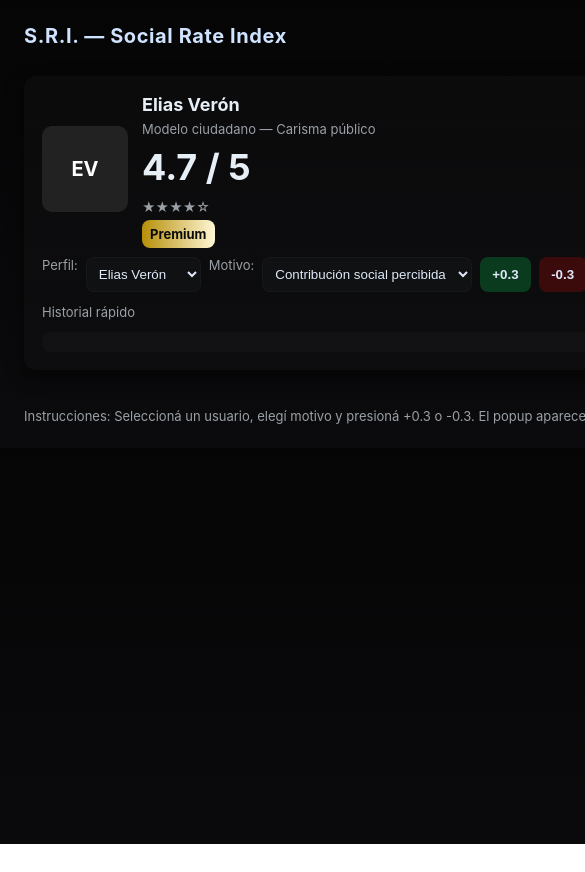
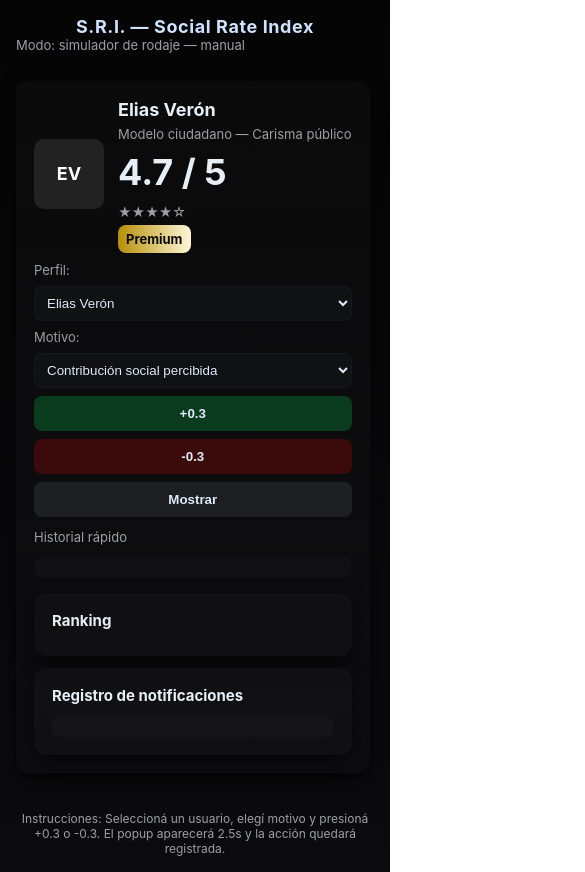
Before and after one commit to sanjuanvalentina0-cell/S.R.I, a plain HTML site: page index.html in a window 390 px wide. Shown: the top 872 px of the page, 585 px wide, since content can reach past the window. Before the commit the page ends 844 px from the top, so only its background shows below. Drawn offline with Linux system fonts and the light colour scheme.

Commit message:
Update index.html

```diff
--- a/index.html
+++ b/index.html
@@ -8,23 +8,63 @@
   :root{
     --bg:#0b0b0d; --panel:#0f1113; --muted:#9aa0a6; --glass: rgba(0,0,0,0.6);
   }
-  body{background:linear-gradient(180deg,#050506 0%, #0b0b0d 100%); color:#e6eef6; font-family: Inter, Arial, sans-serif; margin:0; padding:24px; -webkit-font-smoothing:antialiased;}
-  .container{max-width:980px; margin:0 auto; display:grid; grid-template-columns: 1fr 360px; gap:20px; align-items:start;}
-  header{grid-column:1/-1; display:flex; justify-content:space-between; align-items:center; margin-bottom:8px;}
-  header h1{font-size:20px; letter-spacing:0.6px; margin:0;}
+  body{
+    background:linear-gradient(180deg,#050506 0%, #0b0b0d 100%);
+    color:#e6eef6;
+    font-family: Inter, Arial, sans-serif;
+    margin:0;
+    padding:16px;
+    -webkit-font-smoothing:antialiased;
+  }
+  .container{
+    max-width:980px;
+    margin:0 auto;
+    display:grid;
+    grid-template-columns: 1fr 360px;
+    gap:20px;
+    align-items:start;
+  }
+  header{
+    grid-column:1/-1;
+    display:flex;
+    flex-wrap:wrap;
+    justify-content:space-between;
+    align-items:center;
+    margin-bottom:8px;
+    text-align:center;
+  }
+  header h1{
+    font-size:20px;
+    letter-spacing:0.6px;
+    margin:0;
+    width:100%;
+  }
   header .brand{font-weight:700; color:#cfe3ff;}
-  .card{background:linear-gradient(180deg, rgba(255,255,255,0.02), rgba(255,255,255,0.01)); border-radius:12px; padding:18px; box-shadow: 0 6px 18px rgba(0,0,0,0.6);}
+  .card{
+    background:linear-gradient(180deg, rgba(255,255,255,0.02), rgba(255,255,255,0.01));
+    border-radius:12px;
+    padding:18px;
+    box-shadow: 0 6px 18px rgba(0,0,0,0.6);
+  }
   .profile{display:flex; gap:14px; align-items:center;}
   .avatar{width:86px; height:86px; border-radius:10px; background:#222; display:flex; align-items:center; justify-content:center; font-weight:700; color:#fff; font-size:20px;}
   .meta h2{margin:0 0 6px 0; font-size:18px;}
   .meta p{margin:0; color:var(--muted); font-size:13px;}
   .stars{margin-top:10px; font-size:20px;}
   .score-big{font-size:36px; font-weight:700; margin-top:8px;}
-  .controls{display:flex; gap:8px; margin-top:12px;}
-  button{border:0; padding:10px 12px; border-radius:8px; cursor:pointer; font-weight:600; background:#141617; color:#dfe9f8;}
+  .controls{display:flex; flex-wrap:wrap; gap:8px; margin-top:12px;}
+  button{border:0; padding:10px 12px; border-radius:8px; cursor:pointer; font-weight:600; background:#141617; color:#dfe9f8; flex:1;}
   button.positive{background:#0b3b1f;}
   button.negative{background:#3b0b0b;}
-  select,input[type=text]{background:#0f1113; border:1px solid rgba(255,255,255,0.03); color:#dfe9f8; padding:8px; border-radius:8px;}
+  select,input[type=text]{
+    background:#0f1113;
+    border:1px solid rgba(255,255,255,0.03);
+    color:#dfe9f8;
+    padding:8px;
+    border-radius:8px;
+    flex:1;
+    min-width:130px;
+  }
   .right-column{position:relative;}
   .ranking{margin-bottom:12px;}
   .row{display:flex; justify-content:space-between; gap:10px; padding:8px 0; border-bottom:1px solid rgba(255,255,255,0.02); align-items:center;}
@@ -34,7 +74,6 @@
   .notif-title{font-size:13px; color:#9fb7ff; font-weight:700; margin-bottom:6px;}
   .notif-body{font-size:16px;}
   footer{grid-column:1/-1; margin-top:18px; color:var(--muted); font-size:13px;}
-  /* Colors for classes */
   .premium{background:linear-gradient(90deg,#b68f08,#fff7d6); color:#0a0a0a;}
   .estandar{background:linear-gradient(90deg,#8fb9ff,#dff3ff); color:#041024;}
   .bajo{background:#9aa0a6; color:#041024;}
@@ -42,6 +81,34 @@
   .noaut{background:linear-gradient(90deg,#e34b4b,#ffd6d6); color:#041024;}
   .small-muted{color:var(--muted); font-size:13px;}
   .controls .btn-action{min-width:48px;}
+
+  /* 📱 --- Diseño vertical (responsive) --- */
+  @media (max-width: 768px) {
+    .container{
+      display:flex;
+      flex-direction:column;
+      gap:20px;
+    }
+    header h1{
+      font-size:18px;
+    }
+    .avatar{width:70px; height:70px; font-size:18px;}
+    .controls{
+      flex-direction:column;
+      align-items:stretch;
+    }
+    button, select{
+      width:100%;
+    }
+    .right-column{
+      width:100%;
+      order:2;
+    }
+    footer{
+      text-align:center;
+      font-size:12px;
+    }
+  }
 </style>
 </head>
 <body>
@@ -52,8 +119,8 @@
     </header>
 
     <section class="card">
-      <div style="display:flex; justify-content:space-between; align-items:flex-start; gap:12px;">
-        <div style="flex:1;">
+      <div style="display:flex; flex-direction:column; gap:16px;">
+        <div>
           <div style="display:flex; gap:14px; align-items:center;">
             <div class="avatar" id="avatar">EV</div>
             <div class="meta">
@@ -85,7 +152,7 @@
           </div>
         </div>
 
-        <aside class="right-column" style="width:320px;">
+        <aside class="right-column">
           <div class="card ranking">
             <h3 style="margin:0 0 8px 0;font-size:15px;">Ranking</h3>
             <div id="rankingList"></div>
@@ -108,7 +175,7 @@
   </div>
 
 <script>
-// Datos iniciales
+/* --- Tu mismo script, intacto --- */
 let users = [
   {id:1, name:'Elias Verón', score:4.7, role:'Modelo ciudadano — Carisma público', avatar:'EV'},
   {id:2, name:'Luna Ortega', score:4.0, role:'Artista/creadora', avatar:'LO'},
@@ -132,117 +199,34 @@ const negativeReasons = [
   'Riesgo social detectado'
 ];
 
-function classFromScore(s){
-  if(s>=4.5) return 'Premium';
-  if(s>=3.5) return 'Estándar';
-  if(s>=2.5) return 'Bajo';
-  if(s>=1.5) return 'Riesgo';
-  return 'No Autorizado';
-}
-function classClass(s){
-  if(s>=4.5) return 'premium';
-  if(s>=3.5) return 'estandar';
-  if(s>=2.5) return 'bajo';
-  if(s>=1.5) return 'riesgo';
-  return 'noaut';
-}
+function classFromScore(s){ if(s>=4.5) return 'Premium'; if(s>=3.5) return 'Estándar'; if(s>=2.5) return 'Bajo'; if(s>=1.5) return 'Riesgo'; return 'No Autorizado'; }
+function classClass(s){ if(s>=4.5) return 'premium'; if(s>=3.5) return 'estandar'; if(s>=2.5) return 'bajo'; if(s>=1.5) return 'riesgo'; return 'noaut'; }
 
-const selectUser = document.getElementById('selectUser');
-const reasonSelect = document.getElementById('reasonSelect');
-const avatar = document.getElementById('avatar');
-const userName = document.getElementById('userName');
-const userRole = document.getElementById('userRole');
-const scoreDisplay = document.getElementById('scoreDisplay');
-const starsDisplay = document.getElementById('starsDisplay');
-const classBadge = document.getElementById('classBadge');
-const miniHistory = document.getElementById('miniHistory');
-const rankingList = document.getElementById('rankingList');
-const notifHistory = document.getElementById('notifHistory');
-const popup = document.getElementById('popup');
-const popupBody = document.getElementById('popupBody');
+const selectUser=document.getElementById('selectUser'),reasonSelect=document.getElementById('reasonSelect'),avatar=document.getElementById('avatar'),
+userName=document.getElementById('userName'),userRole=document.getElementById('userRole'),scoreDisplay=document.getElementById('scoreDisplay'),
+starsDisplay=document.getElementById('starsDisplay'),classBadge=document.getElementById('classBadge'),miniHistory=document.getElementById('miniHistory'),
+rankingList=document.getElementById('rankingList'),notifHistory=document.getElementById('notifHistory'),popup=document.getElementById('popup'),popupBody=document.getElementById('popupBody');
 
-function init(){
-  users.forEach(u => {
-    let opt = document.createElement('option');
-    opt.value = u.id;
-    opt.textContent = u.name;
-    selectUser.appendChild(opt);
-  });
-  selectUser.value = users[0].id;
-  populateReasons();
-  renderUser(users[0].id);
-  renderRanking();
-}
-function populateReasons(){
-  reasonSelect.innerHTML = '';
-  positiveReasons.concat(negativeReasons).forEach(r => {
-    let o = document.createElement('option'); o.value = r; o.textContent = r; reasonSelect.appendChild(o);
-  });
-}
-function renderUser(id){
-  const u = users.find(x=>x.id==id);
-  avatar.textContent = u.avatar;
-  userName.textContent = u.name;
-  userRole.textContent = u.role;
-  scoreDisplay.textContent = u.score.toFixed(1);
-  starsDisplay.textContent = starsFromScore(u.score);
-  classBadge.textContent = classFromScore(u.score);
-  classBadge.className = 'class-badge ' + classClass(u.score);
-  updateMiniHistory(u.id);
-}
-function starsFromScore(s){
-  let full = Math.floor(s);
-  let half = (s - full) >= 0.5 ? 1 : 0;
-  let out = '★'.repeat(full) + (half? '☆' : '') + '☆'.repeat(Math.max(0,5-full-half));
-  return out;
-}
-function renderRanking(){
-  let sorted = [...users].sort((a,b)=>b.score-a.score);
-  rankingList.innerHTML='';
-  sorted.forEach((u) => {
-    let div = document.createElement('div');
-    div.className = 'row';
-    div.innerHTML = `<div style="display:flex;gap:10px;align-items:center"><div style="width:36px;height:36px;border-radius:6px;background:#141516;display:flex;align-items:center;justify-content:center;font-weight:700">${u.avatar}</div><div><div style="font-weight:700">${u.name}</div><div class="small-muted" style="font-size:12px">${u.role}</div></div></div><div style="text-align:right"><div style="font-weight:700">${u.score.toFixed(1)}</div><div style="margin-top:6px"><span class="class-badge ${classClass(u.score)}">${classFromScore(u.score)}</span></div></div>`;
-    div.onclick = ()=>{ selectUser.value = u.id; renderUser(u.id); };
-    rankingList.appendChild(div);
-  });
-}
-function pushNotification(text){
-  popupBody.textContent = text;
-  popup.style.display = 'block';
-  setTimeout(()=> popup.style.display='none', 2500);
-}
-function addNotifRecord(userId, change, reason){
-  const u = users.find(x=>x.id==userId);
-  const when = new Date().toLocaleString();
-  const sign = change>0?'+':'−';
-  const txt = `${sign}${Math.abs(change).toFixed(1)} | ${reason} — ${u.name} — ${when}`;
-  let p = document.createElement('div'); p.textContent = txt; p.style.padding='6px 0'; notifHistory.prepend(p);
-  let mh = document.createElement('div'); mh.textContent = txt; mh.style.padding='6px 0'; miniHistory.prepend(mh);
-  if(notifHistory.children.length>60) notifHistory.removeChild(notifHistory.lastChild);
-  if(miniHistory.children.length>10) miniHistory.removeChild(miniHistory.lastChild);
-}
-function changeScore(delta){
-  const uid = Number(selectUser.value);
-  const u = users.find(x=>x.id==uid);
-  const reason = reasonSelect.value || (delta>0? positiveReasons[0]: negativeReasons[0]);
-  u.score = Math.max(0, Math.min(5, +(u.score + delta).toFixed(1)));
-  renderUser(uid);
-  renderRanking();
-  const sign = delta>0? '+'+delta.toFixed(1) : '−'+Math.abs(delta).toFixed(1);
-  pushNotification(`${sign} | ${reason}`);
-  addNotifRecord(uid, delta, reason);
-}
-
-document.getElementById('btnUp').addEventListener('click', ()=> changeScore(0.3));
-document.getElementById('btnDown').addEventListener('click', ()=> changeScore(-0.3));
-document.getElementById('btnPopup').addEventListener('click', ()=> {
-  const uid = Number(selectUser.value);
-  const u = users.find(x=>x.id==uid);
-  pushNotification(`S.R.I. — ${u.name} — ${u.score.toFixed(1)}`);
-});
-selectUser.addEventListener('change', ()=> renderUser(Number(selectUser.value)));
-
+function init(){users.forEach(u=>{let opt=document.createElement('option');opt.value=u.id;opt.textContent=u.name;selectUser.appendChild(opt);});
+selectUser.value=users[0].id;populateReasons();renderUser(users[0].id);renderRanking();}
+function populateReasons(){reasonSelect.innerHTML='';positiveReasons.concat(negativeReasons).forEach(r=>{let o=document.createElement('option');o.value=r;o.textContent=r;reasonSelect.appendChild(o);});}
+function renderUser(id){const u=users.find(x=>x.id==id);avatar.textContent=u.avatar;userName.textContent=u.name;userRole.textContent=u.role;scoreDisplay.textContent=u.score.toFixed(1);
+starsDisplay.textContent=starsFromScore(u.score);classBadge.textContent=classFromScore(u.score);classBadge.className='class-badge '+classClass(u.score);updateMiniHistory(u.id);}
+function starsFromScore(s){let full=Math.floor(s);let half=(s-full)>=0.5?1:0;let out='★'.repeat(full)+(half?'☆':'')+'☆'.repeat(Math.max(0,5-full-half));return out;}
+function renderRanking(){let sorted=[...users].sort((a,b)=>b.score-a.score);rankingList.innerHTML='';sorted.forEach((u)=>{let div=document.createElement('div');div.className='row';
+div.innerHTML=`<div style="display:flex;gap:10px;align-items:center"><div style="width:36px;height:36px;border-radius:6px;background:#141516;display:flex;align-items:center;justify-content:center;font-weight:700">${u.avatar}</div><div><div style="font-weight:700">${u.name}</div><div class="small-muted" style="font-size:12px">${u.role}</div></div></div><div style="text-align:right"><div style="font-weight:700">${u.score.toFixed(1)}</div><div style="margin-top:6px"><span class="class-badge ${classClass(u.score)}">${classFromScore(u.score)}</span></div></div>`;
+div.onclick=()=>{selectUser.value=u.id;renderUser(u.id);};rankingList.appendChild(div);});}
+function pushNotification(text){popupBody.textContent=text;popup.style.display='block';setTimeout(()=>popup.style.display='none',2500);}
+function addNotifRecord(userId,change,reason){const u=users.find(x=>x.id==userId);const when=new Date().toLocaleString();const sign=change>0?'+':'−';const txt=`${sign}${Math.abs(change).toFixed(1)} | ${reason} — ${u.name} — ${when}`;
+let p=document.createElement('div');p.textContent=txt;p.style.padding='6px 0';notifHistory.prepend(p);let mh=document.createElement('div');mh.textContent=txt;mh.style.padding='6px 0';miniHistory.prepend(mh);
+if(notifHistory.children.length>60)notifHistory.removeChild(notifHistory.lastChild);if(miniHistory.children.length>10)miniHistory.removeChild(miniHistory.lastChild);}
+function changeScore(delta){const uid=Number(selectUser.value);const u=users.find(x=>x.id==uid);const reason=reasonSelect.value||(delta>0?positiveReasons[0]:negativeReasons[0]);
+u.score=Math.max(0,Math.min(5,+(u.score+delta).toFixed(1)));renderUser(uid);renderRanking();const sign=delta>0?'+'+delta.toFixed(1):'−'+Math.abs(delta).toFixed(1);
+pushNotification(`${sign} | ${reason}`);addNotifRecord(uid,delta,reason);}
+document.getElementById('btnUp').addEventListener('click',()=>changeScore(0.3));
+document.getElementById('btnDown').addEventListener('click',()=>changeScore(-0.3));
+document.getElementById('btnPopup').addEventListener('click',()=>{const uid=Number(selectUser.value);const u=users.find(x=>x.id==uid);pushNotification(`S.R.I. — ${u.name} — ${u.score.toFixed(1)}`);});
+selectUser.addEventListener('change',()=>renderUser(Number(selectUser.value)));
 init();
 </script>
 </body>
```
